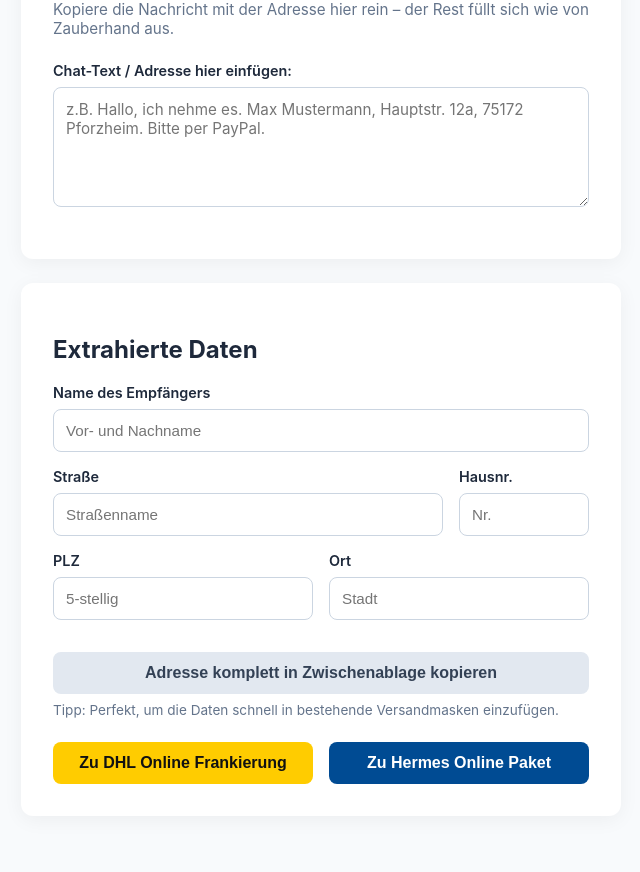
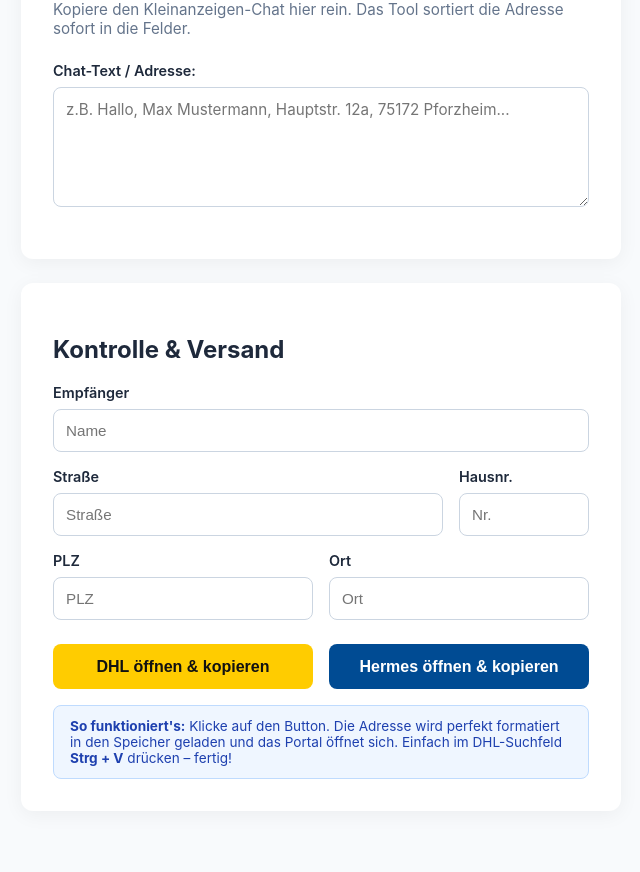
Before and after one commit to sniffbiff/machLabel, a plain HTML site: page index.html in a window 1280 px wide. Shown: the part 108-980 px from the top of the page, without its empty margins (319-959 px from the left). Drawn offline with Linux system fonts and the light colour scheme.

Commit message:
Update index.html with improved UX and streamlined interface

```diff
--- a/index.html
+++ b/index.html
@@ -3,11 +3,10 @@
 <head>
     <meta charset="UTF-8">
     <meta name="viewport" content="width=device-width, initial-scale=1.0">
-    <title>Kleinanzeigen Adress-Parser & Versand-Helfer</title>
+    <title>MachLabel - Kleinanzeigen Adress-Helfer</title>
     <style>
         :root {
             --primary: #2563eb;
-            --primary-hover: #1d4ed8;
             --bg-color: #f8fafc;
             --card-bg: #ffffff;
             --text-color: #1e293b;
@@ -108,7 +107,7 @@
 
         button {
             flex: 1;
-            padding: 0.75rem 1rem;
+            padding: 0.85rem 1rem;
             border: none;
             border-radius: 8px;
             font-size: 1rem;
@@ -129,18 +128,14 @@
         }
         .btn-hermes:hover { background-color: #003a73; }
 
-        .btn-copy {
-            background-color: #e2e8f0;
-            color: #334155;
+        .hint-box {
+            background: #eff6ff;
+            border: 1px solid #bfdbfe;
+            padding: 0.75rem 1rem;
+            border-radius: 8px;
+            font-size: 0.85rem;
+            color: #1e40af;
             margin-top: 1rem;
-            width: 100%;
-        }
-        .btn-copy:hover { background-color: #cbd5e1; }
-
-        .hint {
-            font-size: 0.85rem;
-            color: #64748b;
-            margin-top: 0.5rem;
         }
     </style>
 </head>
@@ -148,27 +143,27 @@
 
     <div class="container">
         <div class="card">
-            <h1>Kleinanzeigen Adress-Parser</h1>
-            <p class="subtitle">Kopiere die Nachricht mit der Adresse hier rein – der Rest füllt sich wie von Zauberhand aus.</p>
+            <h1>MachLabel</h1>
+            <p class="subtitle">Kopiere den Kleinanzeigen-Chat hier rein. Das Tool sortiert die Adresse sofort in die Felder.</p>
 
             <div class="input-group">
-                <label for="rawText">Chat-Text / Adresse hier einfügen:</label>
-                <textarea id="rawText" placeholder="z.B. Hallo, ich nehme es. Max Mustermann, Hauptstr. 12a, 75172 Pforzheim. Bitte per PayPal." oninput="parseAddress()"></textarea>
+                <label for="rawText">Chat-Text / Adresse:</label>
+                <textarea id="rawText" placeholder="z.B. Hallo, Max Mustermann, Hauptstr. 12a, 75172 Pforzheim..." oninput="parseAddress()"></textarea>
             </div>
         </div>
 
         <div class="card">
-            <h2>Extrahierte Daten</h2>
+            <h2>Kontrolle & Versand</h2>
 
             <div class="input-group">
-                <label for="name">Name des Empfängers</label>
-                <input type="text" id="name" placeholder="Vor- und Nachname">
+                <label for="name">Empfänger</label>
+                <input type="text" id="name" placeholder="Name">
             </div>
 
             <div class="grid-address input-group">
                 <div>
                     <label for="street">Straße</label>
-                    <input type="text" id="street" placeholder="Straßenname">
+                    <input type="text" id="street" placeholder="Straße">
                 </div>
                 <div>
                     <label for="housenumber">Hausnr.</label>
@@ -179,20 +174,21 @@
             <div class="grid-2 input-group">
                 <div>
                     <label for="zip">PLZ</label>
-                    <input type="text" id="zip" placeholder="5-stellig">
+                    <input type="text" id="zip" placeholder="PLZ">
                 </div>
                 <div>
                     <label for="city">Ort</label>
-                    <input type="text" id="city" placeholder="Stadt">
+                    <input type="text" id="city" placeholder="Ort">
                 </div>
             </div>
 
-            <button class="btn-copy" onclick="copyCompleteAddress()">Adresse komplett in Zwischenablage kopieren</button>
-            <div class="hint">Tipp: Perfekt, um die Daten schnell in bestehende Versandmasken einzufügen.</div>
+            <div class="actions">
+                <button class="btn-dhl" onclick="openDHL()">DHL öffnen & kopieren</button>
+                <button class="btn-hermes" onclick="openHermes()">Hermes öffnen & kopieren</button>
+            </div>
 
-            <div class="actions">
-                <button class="btn-dhl" onclick="openDHL()">Zu DHL Online Frankierung</button>
-                <button class="btn-hermes" onclick="openHermes()">Zu Hermes Online Paket</button>
+            <div class="hint-box">
+                <strong>So funktioniert's:</strong> Klicke auf den Button. Die Adresse wird perfekt formatiert in den Speicher geladen und das Portal öffnet sich. Einfach im DHL-Suchfeld <strong>Strg + V</strong> drücken – fertig!
             </div>
         </div>
     </div>
@@ -201,11 +197,10 @@
         function parseAddress() {
             const text = document.getElementById('rawText').value;
 
-            // 1. PLZ (5 Ziffern am Stück) finden
+            // 1. PLZ finden
             const plzMatch = text.match(/\b\d{5}\b/);
             if (plzMatch) {
                 document.getElementById('zip').value = plzMatch[0];
-
                 const cityRegex = new RegExp(plzMatch[0] + `\\s+([A-Za-zÄÖÜäöüß\\s-]+)`, 'g');
                 const cityMatch = cityRegex.exec(text);
                 if (cityMatch && cityMatch[1]) {
@@ -217,7 +212,7 @@
                 document.getElementById('city').value = '';
             }
 
-            // 2. Straße und Hausnummer finden
+            // 2. Straße & Hausnummer finden
             const streetMatch = text.match(/([A-Za-zÄÖÜäöüß\.-]+(?:\sstr\.?|\sstraße|\sstrasse|\sallee|\sweg|\sring|\sufer)?)\s*([1-9]\d*[a-zA-Z]?)/i);
             if (streetMatch) {
                 document.getElementById('street').value = streetMatch[1].trim();
@@ -227,7 +222,7 @@
                 document.getElementById('housenumber').value = '';
             }
 
-            // 3. Name erkennen
+            // 3. Name finden
             const lines = text.split('\n');
             for (let line of lines) {
                 line = line.trim();
@@ -241,78 +236,62 @@
             }
         }
 
-        function getFullAddressText() {
-            const name = document.getElementById('name').value;
-            const street = document.getElementById('street').value;
-            const number = document.getElementById('housenumber').value;
-            const zip = document.getElementById('zip').value;
-            const city = document.getElementById('city').value;
-
-            return `${name}\n${street} ${number}\n${zip} ${city}`.trim();
-        }
-
-        // Universal-Kopierfunktion für Chrome (nutzt das klassische, absolut zuverlässige Verfahren)
-        function copyTextToClipboard(text, callback) {
+        // Zuverlässige Kopier-Funktion (nutzt den robusten Fallback für alle Browser)
+        centerCopy = function(textToCopy, callback) {
             const textarea = document.createElement("textarea");
-            textarea.value = text;
-            // Verstecken, damit die Seite nicht springt
+            textarea.value = textToCopy;
             textarea.style.position = "fixed";
             textarea.style.opacity = "0";
             document.body.appendChild(textarea);
             textarea.focus();
             textarea.select();
-
             try {
-                const successful = document.execCommand('copy');
+                document.execCommand('copy');
                 document.body.removeChild(textarea);
-                if (successful) {
-                    callback(true);
-                } else {
-                    callback(false);
-                }
+                callback(true);
             } catch (err) {
                 document.body.removeChild(textarea);
                 callback(false);
             }
         }
 
-        function copyCompleteAddress() {
-            const fullAddress = getFullAddressText();
-            if (!fullAddress) {
-                alert("Bitte erst Text eingeben.");
-                return;
-            }
-            copyTextToClipboard(fullAddress, (success) => {
-                if (success) {
-                    alert("Adresse wurde in die Zwischenablage kopiert!");
-                } else {
-                    alert("Fehler beim Kopieren.");
-                }
-            });
-        }
+        function openDHL() {
+            const name = document.getElementById('name').value;
+            const street = document.getElementById('street').value;
+            const num = document.getElementById('housenumber').value;
+            const zip = document.getElementById('zip').value;
+            const city = document.getElementById('city').value;
 
-        function openDHL() {
-            const fullAddress = getFullAddressText();
-            if (!fullAddress) {
-                alert("Bitte erst einen Text mit Adresse eingeben.");
+            if (!name || !zip) {
+                alert("Bitte erst einen gültigen Text eingeben.");
                 return;
             }
 
-            copyTextToClipboard(fullAddress, (success) => {
-                alert("✓ Adresse kopiert!\n\nDHL öffnet sich. Drücke im Adressfeld einfach STRG + V zum Einfügen.");
+            // Formatierung für die DHL-Suche optimieren (Name, Strasse Nr, PLZ Ort)
+            const cleanText = `${name}, ${street} ${num}, ${zip} ${city}`;
+
+            centerCopy(cleanText, (success) => {
+                alert("✓ Adresse kopiert!\n\nDHL öffnet sich jetzt. Drücke im Adressfeld einfach STRG + V.");
                 window.open('https://www.dhl.de/de/privatkunden/pakete-versenden/online-frankieren.html', '_blank');
             });
         }
 
         function openHermes() {
-            const fullAddress = getFullAddressText();
-            if (!fullAddress) {
-                alert("Bitte erst einen Text mit Adresse eingeben.");
+            const name = document.getElementById('name').value;
+            const street = document.getElementById('street').value;
+            const num = document.getElementById('housenumber').value;
+            const zip = document.getElementById('zip').value;
+            const city = document.getElementById('city').value;
+
+            if (!name || !zip) {
+                alert("Bitte erst einen gültigen Text eingeben.");
                 return;
             }
 
-            copyTextToClipboard(fullAddress, (success) => {
-                alert("✓ Adresse kopiert!\n\nHermes öffnet sich. Drücke im Adressfeld einfach STRG + V zum Einfügen.");
+            const cleanText = `${name}, ${street} ${num}, ${zip} ${city}`;
+
+            centerCopy(cleanText, (success) => {
+                alert("✓ Adresse kopiert!\n\nHermes öffnet sich jetzt. Drücke im Adressfeld einfach STRG + V.");
                 window.open('https://www.myhermes.de/pakete-versenden/', '_blank');
             });
         }
```
